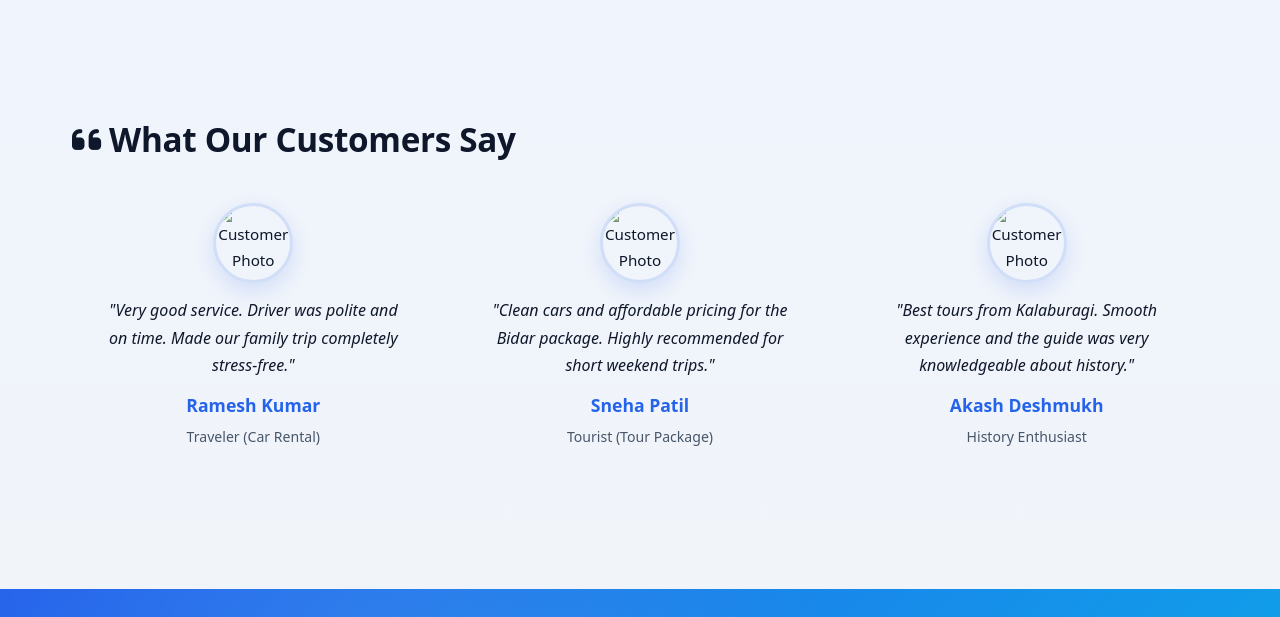
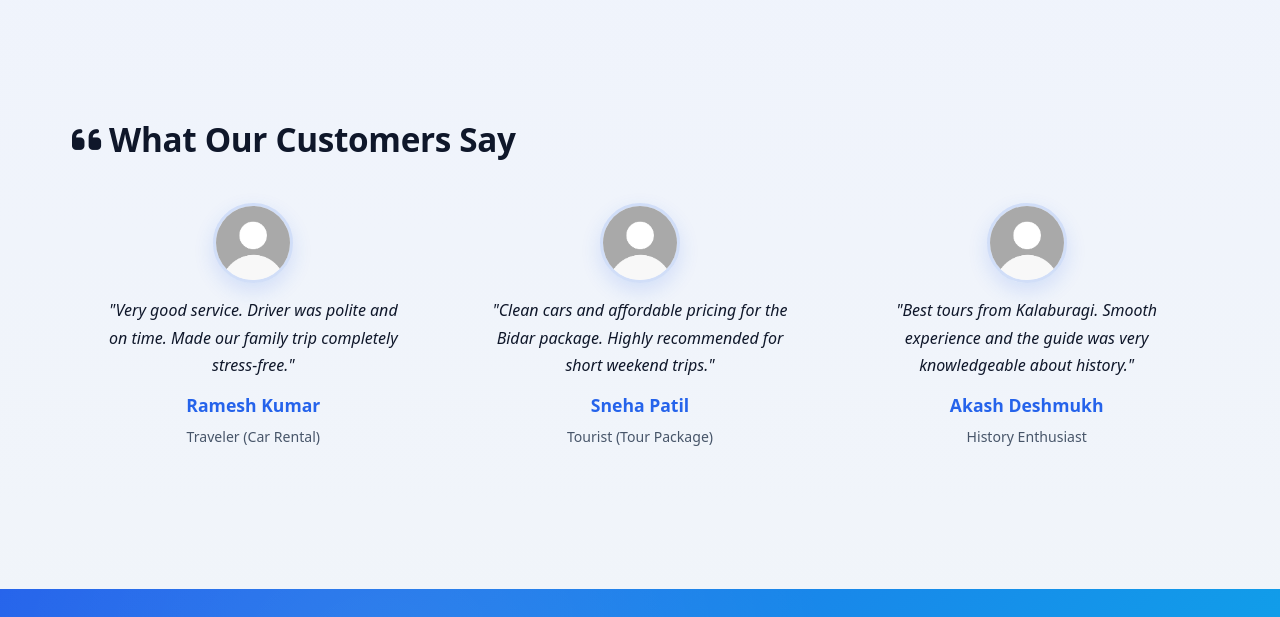
Before and after one commit to navaneethgowdag/Sampada-Tours-And-Travels, a plain HTML site: page frontend/index.html in a window 1280 px wide. Shown: the part 2561-3178 px from the top of the page. Drawn offline with Linux system fonts and the light colour scheme.

Commit message:
added user image

```diff
--- a/frontend/index.html
+++ b/frontend/index.html
@@ -134,7 +134,7 @@
       <div class="card-grid testimonial-grid">
 
         <div class="testimonial-card">
-          <img src="images/user1.jpg" alt="Customer Photo" class="user-avatar">
+          <img src="images/user.jpg" alt="Customer Photo" class="user-avatar">
           <div class="testimonial-body">
             <p class="quote">"Very good service. Driver was polite and on time. Made our family trip completely stress-free."</p>
             <h4>Ramesh Kumar</h4>
@@ -143,7 +143,7 @@
         </div>
 
         <div class="testimonial-card">
-          <img src="images/user2.jpg" alt="Customer Photo" class="user-avatar">
+          <img src="images/user.jpg" alt="Customer Photo" class="user-avatar">
           <div class="testimonial-body">
             <p class="quote">"Clean cars and affordable pricing for the Bidar package. Highly recommended for short weekend trips."</p>
             <h4>Sneha Patil</h4>
@@ -152,7 +152,7 @@
         </div>
 
         <div class="testimonial-card">
-          <img src="images/user3.jpg" alt="Customer Photo" class="user-avatar">
+          <img src="images/user.jpg" alt="Customer Photo" class="user-avatar">
           <div class="testimonial-body">
             <p class="quote">"Best tours from Kalaburagi. Smooth experience and the guide was very knowledgeable about history."</p>
             <h4>Akash Deshmukh</h4>
```
Also changed, not shown: frontend/images/user.jpg (added).
